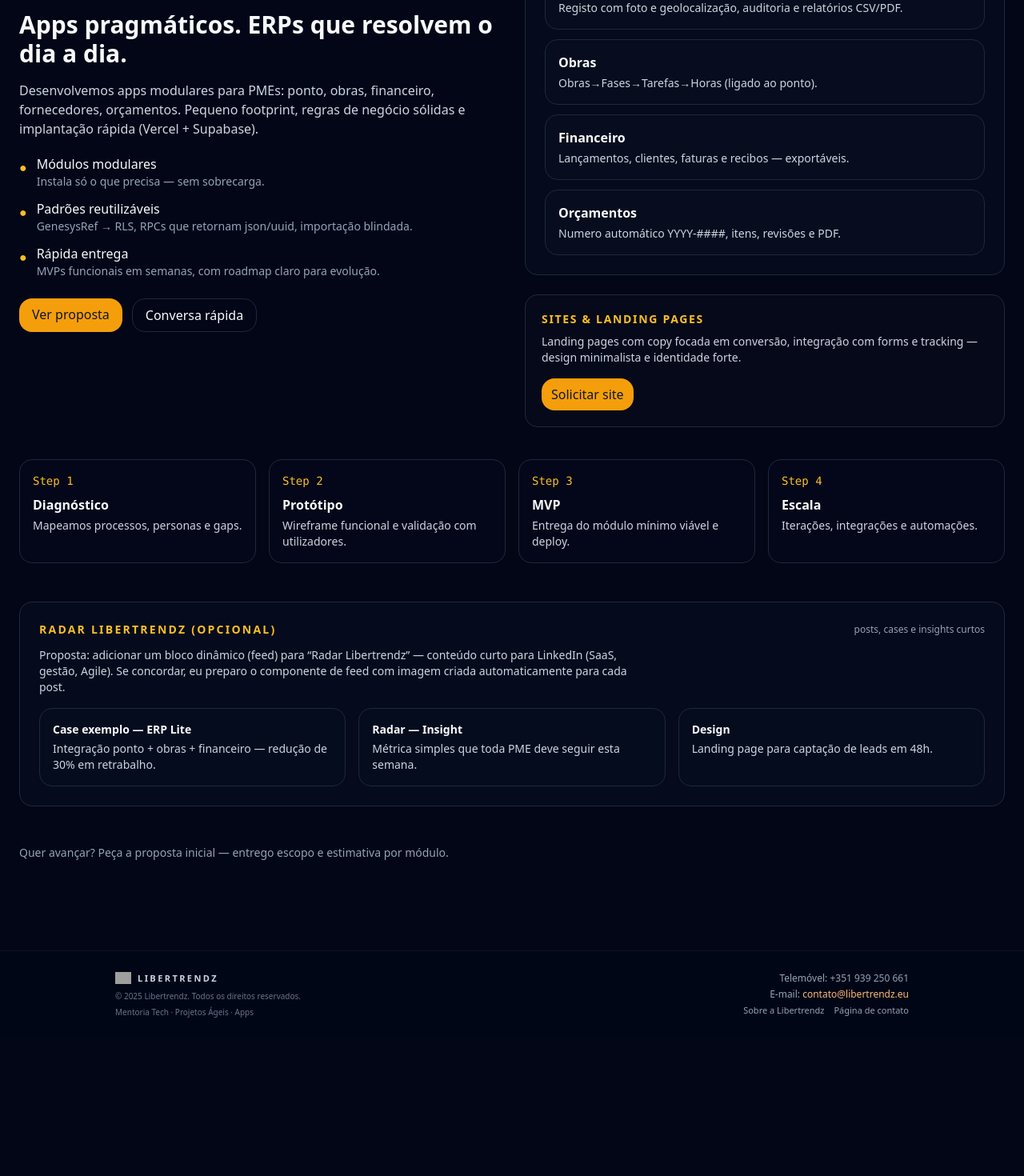
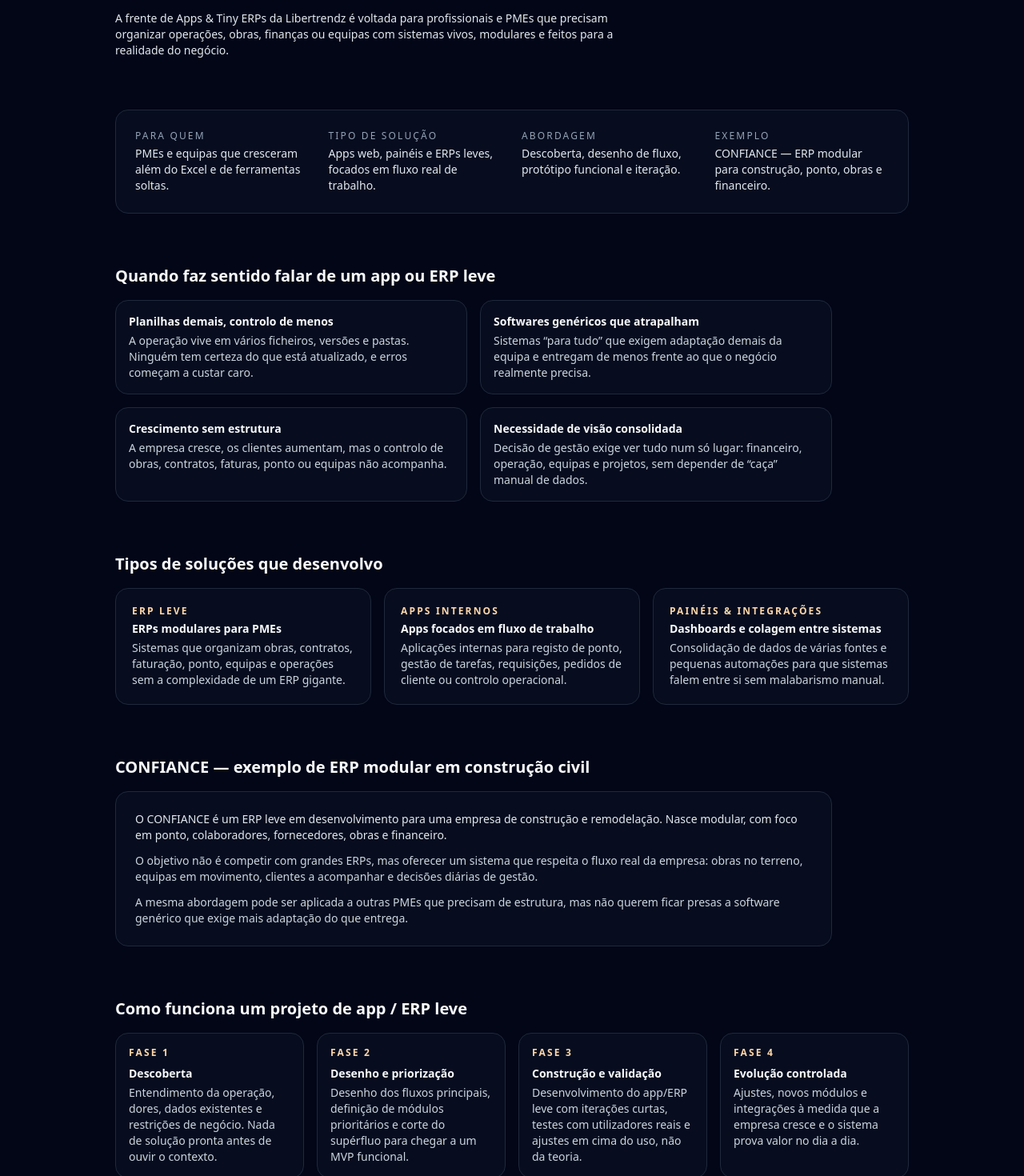
Before and after one commit to libertrendz/libertrendz-site, a Next.js app: page /apps in a window 1280 px wide. Shown: the part 300-1770 px from the top of the page at 80% size. Before the commit the page ends 1597 px from the top, so only its background shows below. Built offline with nearby package versions, Linux system fonts and the light colour scheme; grey boxes are pictures that could not be loaded.

Commit message:
Update page.tsx

```diff
--- a/app/apps/page.tsx
+++ b/app/apps/page.tsx
@@ -1,153 +1,251 @@
-import Image from "next/image";
-import Link from "next/link";
-import React from "react";
+// app/apps/page.tsx
 
 export default function AppsPage() {
   return (
-    <main className="min-h-screen bg-slate-950 text-slate-50">
-      <div className="max-w-7xl mx-auto px-6 py-12">
-        <header className="flex items-center justify-between">
-          <div className="flex items-center gap-3">
-            <Image
-              src="https://ncglfknuaugpkmkbsiyf.supabase.co/storage/v1/object/public/Imagens/LIBERTRENDZ.png"
-              alt="Libertrendz"
-              width={40}
-              height={40}
-            />
+    <main className="min-h-[calc(100vh-5rem)] bg-slate-950 text-slate-50">
+      <section className="container-page py-12 lg:py-16 space-y-16">
+        {/* HERO */}
+        <div className="max-w-3xl space-y-4">
+          <p className="text-xs font-semibold uppercase tracking-[0.2em] text-accent-400">
+            Apps & Tiny ERPs
+          </p>
+          <h1 className="text-3xl font-bold leading-tight md:text-4xl">
+            Sistemas sob medida para quando o Excel já não chega —
+            sem virar refém de um ERP gigante.
+          </h1>
+          <p className="text-sm text-slate-200 max-w-2xl">
+            A frente de Apps & Tiny ERPs da Libertrendz é voltada para
+            profissionais e PMEs que precisam organizar operações, obras,
+            finanças ou equipas com sistemas vivos, modulares e feitos
+            para a realidade do negócio.
+          </p>
+        </div>
+
+        {/* RESUMO EM CARDS */}
+        <div className="grid gap-6 rounded-2xl border border-slate-800 bg-slate-900/40 p-6 md:grid-cols-4">
           <div>
-              <div className="text-xs tracking-widest text-slate-300">APPS & ERPS</div>
-              <div className="text-[11px] text-slate-400">Tiny ERPs, Sites & Landing Pages</div>
+            <p className="text-xs uppercase tracking-[0.18em] text-slate-400">
+              Para quem
+            </p>
+            <p className="mt-1 text-sm text-slate-200">
+              PMEs e equipas que cresceram além do Excel e de ferramentas soltas.
+            </p>
+          </div>
+          <div>
+            <p className="text-xs uppercase tracking-[0.18em] text-slate-400">
+              Tipo de solução
+            </p>
+            <p className="mt-1 text-sm text-slate-200">
+              Apps web, painéis e ERPs leves, focados em fluxo real de trabalho.
+            </p>
+          </div>
+          <div>
+            <p className="text-xs uppercase tracking-[0.18em] text-slate-400">
+              Abordagem
+            </p>
+            <p className="mt-1 text-sm text-slate-200">
+              Descoberta, desenho de fluxo, protótipo funcional e iteração.
+            </p>
+          </div>
+          <div>
+            <p className="text-xs uppercase tracking-[0.18em] text-slate-400">
+              Exemplo
+            </p>
+            <p className="mt-1 text-sm text-slate-200">
+              CONFIANCE — ERP modular para construção, ponto, obras e financeiro.
+            </p>
           </div>
         </div>
 
-          <div>
-            <Link href="/contato" className="px-4 py-2 rounded-2xl bg-amber-500 text-slate-900 font-medium">Solicitar proposta</Link>
+        {/* QUANDO FAZ SENTIDO FALAR DE APP / ERP */}
+        <div className="space-y-4">
+          <h2 className="text-xl font-semibold text-slate-50">
+            Quando faz sentido falar de um app ou ERP leve
+          </h2>
+          <div className="grid gap-4 md:grid-cols-2 max-w-4xl">
+            <div className="rounded-2xl border border-slate-800 bg-slate-900/40 p-4 text-sm text-slate-200">
+              <p className="mb-1 font-semibold text-slate-50">
+                Planilhas demais, controlo de menos
+              </p>
+              <p className="text-slate-300">
+                A operação vive em vários ficheiros, versões e pastas.
+                Ninguém tem certeza do que está atualizado, e erros começam a custar caro.
+              </p>
             </div>
-        </header>
-
-        {/* HERO */}
-        <section className="mt-8 grid md:grid-cols-2 gap-8 items-center">
-          <div>
-            <h1 className="text-2xl md:text-3xl font-semibold leading-snug">Apps pragmáticos. ERPs que resolvem o dia a dia.</h1>
-            <p className="mt-4 text-slate-300 max-w-xl">
-              Desenvolvemos apps modulares para PMEs: ponto, obras, financeiro, fornecedores, orçamentos.
-              Pequeno footprint, regras de negócio sólidas e implantação rápida (Vercel + Supabase).
+            <div className="rounded-2xl border border-slate-800 bg-slate-900/40 p-4 text-sm text-slate-200">
+              <p className="mb-1 font-semibold text-slate-50">
+                Softwares genéricos que atrapalham
               </p>
-
-            <ul className="mt-5 grid gap-3">
-              <li className="flex gap-3 items-start">
-                <div className="mt-1 text-amber-400">●</div>
-                <div>
-                  <div className="font-medium">Módulos modulares</div>
-                  <div className="text-slate-400 text-sm">Instala só o que precisa — sem sobrecarga.</div>
+              <p className="text-slate-300">
+                Sistemas “para tudo” que exigem adaptação demais da equipa
+                e entregam de menos frente ao que o negócio realmente precisa.
+              </p>
             </div>
-              </li>
-              <li className="flex gap-3 items-start">
-                <div className="mt-1 text-amber-400">●</div>
-                <div>
-                  <div className="font-medium">Padrões reutilizáveis</div>
-                  <div className="text-slate-400 text-sm">GenesysRef → RLS, RPCs que retornam json/uuid, importação blindada.</div>
+            <div className="rounded-2xl border border-slate-800 bg-slate-900/40 p-4 text-sm text-slate-200">
+              <p className="mb-1 font-semibold text-slate-50">
+                Crescimento sem estrutura
+              </p>
+              <p className="text-slate-300">
+                A empresa cresce, os clientes aumentam, mas o controlo
+                de obras, contratos, faturas, ponto ou equipas não acompanha.
+              </p>
             </div>
-              </li>
-              <li className="flex gap-3 items-start">
-                <div className="mt-1 text-amber-400">●</div>
-                <div>
-                  <div className="font-medium">Rápida entrega</div>
-                  <div className="text-slate-400 text-sm">MVPs funcionais em semanas, com roadmap claro para evolução.</div>
+            <div className="rounded-2xl border border-slate-800 bg-slate-900/40 p-4 text-sm text-slate-200">
+              <p className="mb-1 font-semibold text-slate-50">
+                Necessidade de visão consolidada
+              </p>
+              <p className="text-slate-300">
+                Decisão de gestão exige ver tudo num só lugar: financeiro,
+                operação, equipas e projetos, sem depender de “caça” manual de dados.
+              </p>
             </div>
-              </li>
-            </ul>
-
-            <div className="mt-6 flex gap-3">
-              <Link href="/contato" className="px-4 py-2 rounded-2xl bg-amber-500 text-slate-900 font-medium">Ver proposta</Link>
-              <Link href="/contato" className="px-4 py-2 rounded-2xl border border-slate-800">Conversa rápida</Link>
           </div>
         </div>
 
-          <div>
-            <div className="rounded-2xl border border-slate-800 bg-slate-900/30 p-6">
-              <h3 className="text-sm uppercase tracking-[0.16em] text-amber-400">Casos típicos</h3>
-              <div className="mt-4 grid gap-3">
-                <ModuleCard title="Ponto" description="Registo com foto e geolocalização, auditoria e relatórios CSV/PDF." />
-                <ModuleCard title="Obras" description="Obras→Fases→Tarefas→Horas (ligado ao ponto)." />
-                <ModuleCard title="Financeiro" description="Lançamentos, clientes, faturas e recibos — exportáveis." />
-                <ModuleCard title="Orçamentos" description="Numero automático YYYY-####, itens, revisões e PDF." />
+        {/* TIPOS DE SOLUÇÃO */}
+        <div className="space-y-4">
+          <h2 className="text-xl font-semibold text-slate-50">
+            Tipos de soluções que desenvolvo
+          </h2>
+          <div className="grid gap-4 md:grid-cols-3">
+            <div className="rounded-2xl border border-slate-800 bg-slate-900/40 p-5 text-sm text-slate-200">
+              <p className="mb-1 text-xs font-semibold uppercase tracking-[0.18em] text-accent-300">
+                ERP leve
+              </p>
+              <p className="font-semibold text-slate-50">
+                ERPs modulares para PMEs
+              </p>
+              <p className="mt-1 text-slate-300">
+                Sistemas que organizam obras, contratos, faturação, ponto,
+                equipas e operações sem a complexidade de um ERP gigante.
+              </p>
+            </div>
+            <div className="rounded-2xl border border-slate-800 bg-slate-900/40 p-5 text-sm text-slate-200">
+              <p className="mb-1 text-xs font-semibold uppercase tracking-[0.18em] text-accent-300">
+                Apps internos
+              </p>
+              <p className="font-semibold text-slate-50">
+                Apps focados em fluxo de trabalho
+              </p>
+              <p className="mt-1 text-slate-300">
+                Aplicações internas para registo de ponto, gestão de tarefas,
+                requisições, pedidos de cliente ou controlo operacional.
+              </p>
+            </div>
+            <div className="rounded-2xl border border-slate-800 bg-slate-900/40 p-5 text-sm text-slate-200">
+              <p className="mb-1 text-xs font-semibold uppercase tracking-[0.18em] text-accent-300">
+                Painéis & integrações
+              </p>
+              <p className="font-semibold text-slate-50">
+                Dashboards e colagem entre sistemas
+              </p>
+              <p className="mt-1 text-slate-300">
+                Consolidação de dados de várias fontes e pequenas automações
+                para que sistemas falem entre si sem malabarismo manual.
+              </p>
+            </div>
           </div>
         </div>
 
-            <div className="mt-6 rounded-2xl border border-slate-800 bg-slate-900/20 p-5">
-              <h4 className="text-sm uppercase tracking-[0.12em] text-amber-400">Sites & Landing Pages</h4>
-              <p className="mt-2 text-slate-300 text-sm">Landing pages com copy focada em conversão, integração com forms e tracking — design minimalista e identidade forte.</p>
-              <div className="mt-4 flex gap-3">
-                <Link href="/contato" className="px-3 py-2 rounded-2xl bg-amber-500 text-slate-900 font-medium">Solicitar site</Link>
+        {/* EXEMPLO: CONFIANCE */}
+        <div className="space-y-4">
+          <h2 className="text-xl font-semibold text-slate-50">
+            CONFIANCE — exemplo de ERP modular em construção civil
+          </h2>
+          <div className="rounded-2xl border border-slate-800 bg-slate-900/40 p-6 text-sm text-slate-200 max-w-4xl space-y-3">
+            <p>
+              O CONFIANCE é um ERP leve em desenvolvimento para uma empresa
+              de construção e remodelação. Nasce modular, com foco em ponto,
+              colaboradores, fornecedores, obras e financeiro.
+            </p>
+            <p className="text-slate-300">
+              O objetivo não é competir com grandes ERPs, mas oferecer um sistema
+              que respeita o fluxo real da empresa: obras no terreno, equipas em
+              movimento, clientes a acompanhar e decisões diárias de gestão.
+            </p>
+            <p className="text-slate-300">
+              A mesma abordagem pode ser aplicada a outras PMEs que precisam
+              de estrutura, mas não querem ficar presas a software genérico
+              que exige mais adaptação do que entrega.
+            </p>
+          </div>
+        </div>
+
+        {/* COMO TRABALHO NESTA FRENTE */}
+        <div className="space-y-4">
+          <h2 className="text-xl font-semibold text-slate-50">
+            Como funciona um projeto de app / ERP leve
+          </h2>
+          <div className="grid gap-4 md:grid-cols-4">
+            <div className="rounded-2xl border border-slate-800 bg-slate-900/40 p-4 text-sm text-slate-200">
+              <p className="text-xs font-semibold uppercase tracking-[0.18em] text-accent-300">
+                Fase 1
+              </p>
+              <p className="mt-2 font-semibold text-slate-50">
+                Descoberta
+              </p>
+              <p className="mt-1 text-slate-300">
+                Entendimento da operação, dores, dados existentes e restrições
+                de negócio. Nada de solução pronta antes de ouvir o contexto.
+              </p>
+            </div>
+            <div className="rounded-2xl border border-slate-800 bg-slate-900/40 p-4 text-sm text-slate-200">
+              <p className="text-xs font-semibold uppercase tracking-[0.18em] text-accent-300">
+                Fase 2
+              </p>
+              <p className="mt-2 font-semibold text-slate-50">
+                Desenho e priorização
+              </p>
+              <p className="mt-1 text-slate-300">
+                Desenho dos fluxos principais, definição de módulos prioritários
+                e corte do supérfluo para chegar a um MVP funcional.
+              </p>
+            </div>
+            <div className="rounded-2xl border border-slate-800 bg-slate-900/40 p-4 text-sm text-slate-200">
+              <p className="text-xs font-semibold uppercase tracking-[0.18em] text-accent-300">
+                Fase 3
+              </p>
+              <p className="mt-2 font-semibold text-slate-50">
+                Construção e validação
+              </p>
+              <p className="mt-1 text-slate-300">
+                Desenvolvimento do app/ERP leve com iterações curtas, testes com
+                utilizadores reais e ajustes em cima do uso, não da teoria.
+              </p>
+            </div>
+            <div className="rounded-2xl border border-slate-800 bg-slate-900/40 p-4 text-sm text-slate-200">
+              <p className="text-xs font-semibold uppercase tracking-[0.18em] text-accent-300">
+                Fase 4
+              </p>
+              <p className="mt-2 font-semibold text-slate-50">
+                Evolução controlada
+              </p>
+              <p className="mt-1 text-slate-300">
+                Ajustes, novos módulos e integrações à medida que a empresa
+                cresce e o sistema prova valor no dia a dia.
+              </p>
             </div>
           </div>
         </div>
-        </section>
 
-        {/* PROCESSO */}
-        <section className="mt-10">
-          <div className="grid md:grid-cols-4 gap-4">
-            <StepCard step="1" title="Diagnóstico" body="Mapeamos processos, personas e gaps." />
-            <StepCard step="2" title="Protótipo" body="Wireframe funcional e validação com utilizadores." />
-            <StepCard step="3" title="MVP" body="Entrega do módulo mínimo viável e deploy." />
-            <StepCard step="4" title="Escala" body="Iterações, integrações e automações." />
+        {/* CTA FINAL */}
+        <div className="pt-10 border-t border-slate-800 text-center space-y-4">
+          <h2 className="text-2xl font-semibold text-slate-50">
+            Quer discutir um app ou ERP leve para a tua empresa?
+          </h2>
+          <p className="max-w-xl mx-auto text-sm text-slate-200">
+            Se a tua PME já passou do ponto de se apoiar só em planilhas e
+            ferramentas soltas, podemos conversar sobre uma solução à medida,
+            com escopo claro e foco em resultado real.
+          </p>
+          <a
+            href="/contato"
+            className="inline-flex items-center justify-center rounded-lg bg-accent-500 px-6 py-3 text-sm font-semibold text-slate-950 shadow-lg shadow-accent-500/30 transition hover:bg-accent-400"
+          >
+            Falar sobre um app / ERP para a minha empresa
+          </a>
         </div>
       </section>
-
-        {/* RADAR / CASES */}
-        <section className="mt-12">
-          <div className="rounded-2xl border border-slate-800 bg-slate-900/30 p-6">
-            <div className="flex items-center justify-between">
-              <h3 className="text-sm uppercase tracking-[0.16em] text-amber-400">Radar Libertrendz (opcional)</h3>
-              <small className="text-slate-400 text-xs">posts, cases e insights curtos</small>
-            </div>
-
-            <p className="mt-3 text-slate-300 text-sm max-w-3xl">
-              Proposta: adicionar um bloco dinâmico (feed) para “Radar Libertrendz” — conteúdo curto para LinkedIn (SaaS, gestão, Agile).
-              Se concordar, eu preparo o componente de feed com imagem criada automaticamente para cada post.
-            </p>
-
-            <div className="mt-4 grid md:grid-cols-3 gap-4">
-              <MiniCase title="Case exemplo — ERP Lite" excerpt="Integração ponto + obras + financeiro — redução de 30% em retrabalho." />
-              <MiniCase title="Radar — Insight" excerpt="Métrica simples que toda PME deve seguir esta semana." />
-              <MiniCase title="Design" excerpt="Landing page para captação de leads em 48h." />
-            </div>
-          </div>
-        </section>
-
-        <footer className="mt-12 text-sm text-slate-400">
-          <div>Quer avançar? Peça a proposta inicial — entrego escopo e estimativa por módulo.</div>
-        </footer>
-      </div>
     </main>
   );
 }
-
-function ModuleCard({ title, description }: { title: string; description: string }) {
-  return (
-    <div className="rounded-2xl p-4 border border-slate-800 bg-slate-900/20">
-      <div className="font-semibold">{title}</div>
-      <div className="mt-1 text-slate-300 text-sm">{description}</div>
-    </div>
-  );
-}
-
-function StepCard({ step, title, body }: { step: string; title: string; body: string }) {
-  return (
-    <div className="rounded-2xl p-4 border border-slate-800 bg-slate-900/10">
-      <div className="text-amber-400 font-mono text-sm">Step {step}</div>
-      <div className="mt-2 font-semibold">{title}</div>
-      <div className="mt-1 text-slate-300 text-sm">{body}</div>
-    </div>
-  );
-}
-
-function MiniCase({ title, excerpt }: { title: string; excerpt: string }) {
-  return (
-    <div className="rounded-2xl p-4 border border-slate-800 bg-slate-900/10">
-      <div className="font-semibold text-sm">{title}</div>
-      <div className="mt-1 text-slate-300 text-sm">{excerpt}</div>
-    </div>
-  );
-}
```
Lines whose indentation alone changed are shown as unchanged.
